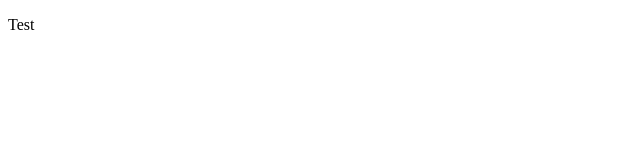
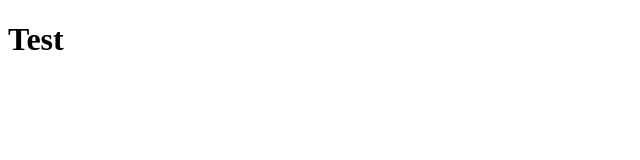
Before and after one commit to cburke12/test, a plain HTML site: page index.html in a window 1280 px wide. Shown: the whole page, without its empty margins (0-640 px from the left). Drawn offline with Linux system fonts and the light colour scheme.

Commit message:
Update index.html

```diff
--- a/index.html
+++ b/index.html
@@ -8,6 +8,6 @@
     <!-- Camden Burke-->
   </head>
   <body>
-    <p>Test</p>
+    <h1>Test</h1>
   </body>
 </html>
```
